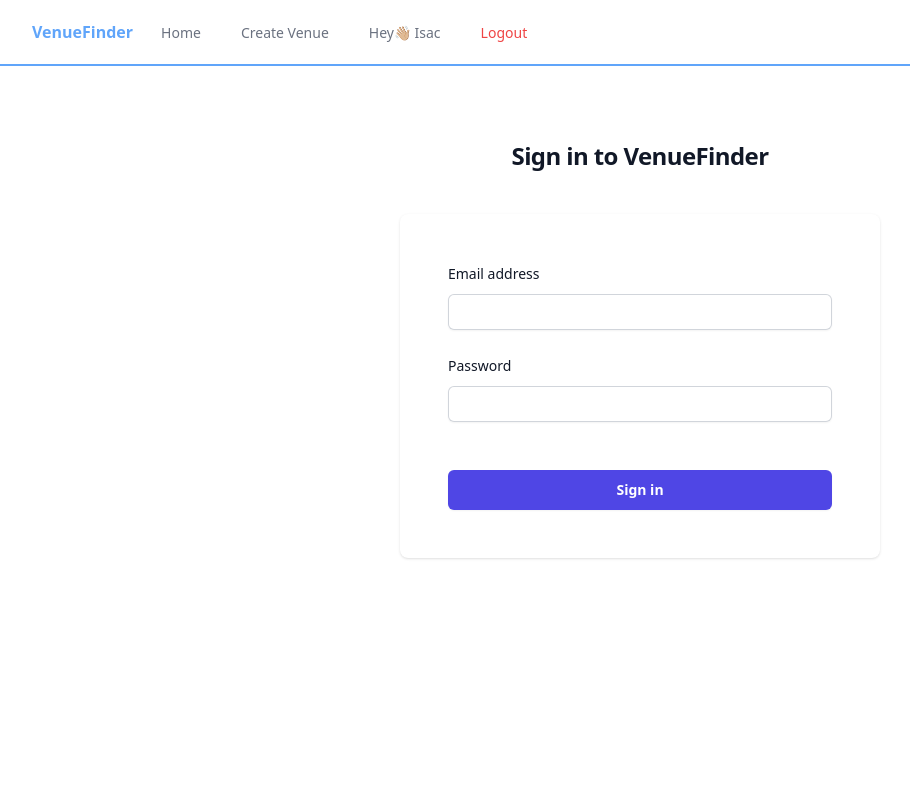
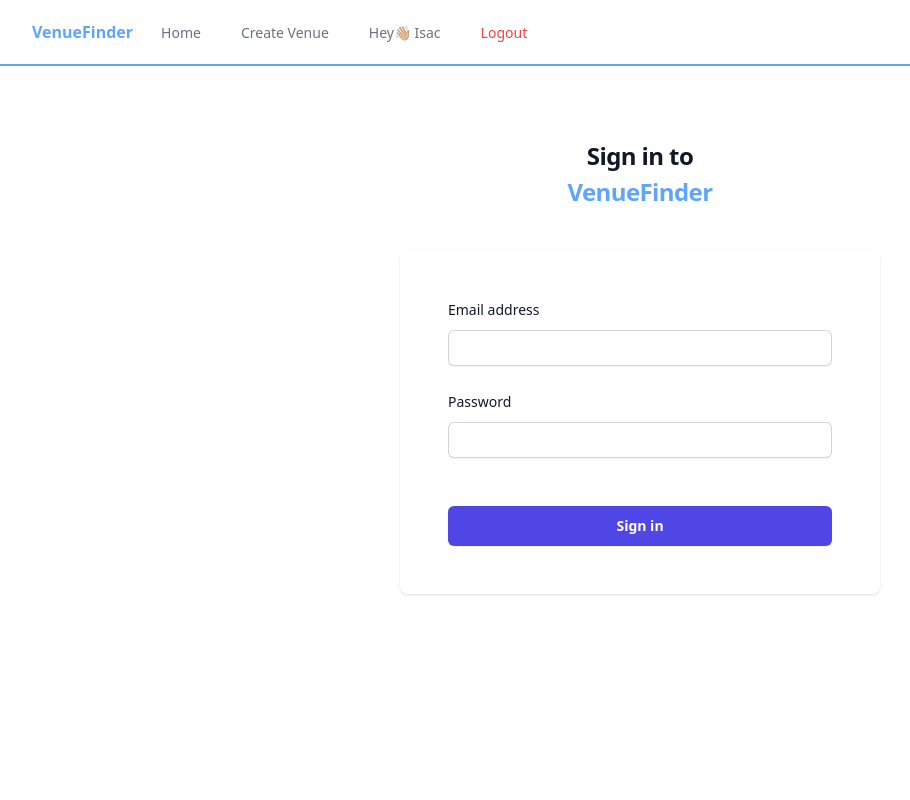
Before and after one commit to IsacHolstad/venuefinder, a React (Create React App) app: page /signin in a window 1280 px wide. Shown: the top 800 px of the page, without its empty margins (0-910 px from the left). Built offline with nearby package versions, Linux system fonts and the light colour scheme.

Commit message:
ide, logo coloring for sign in

```diff
--- a/src/components/views/SignIn.js
+++ b/src/components/views/SignIn.js
@@ -6,7 +6,7 @@ const SignIn = () => {
             <div className="flex min-h-full flex-1 flex-col justify-center py-12 sm:px-6 lg:px-8">
                 <div className="sm:mx-auto sm:w-full sm:max-w-md">
                     <h2 className="mt-6 text-center text-2xl font-bold leading-9 tracking-tight text-gray-900">
-                        Sign in to VenueFinder
+                        Sign in to <div className="text-blue-400">VenueFinder</div>
                     </h2>
                 </div>
                 <div className="mt-10 sm:mx-auto sm:w-full sm:max-w-[480px]">
```
